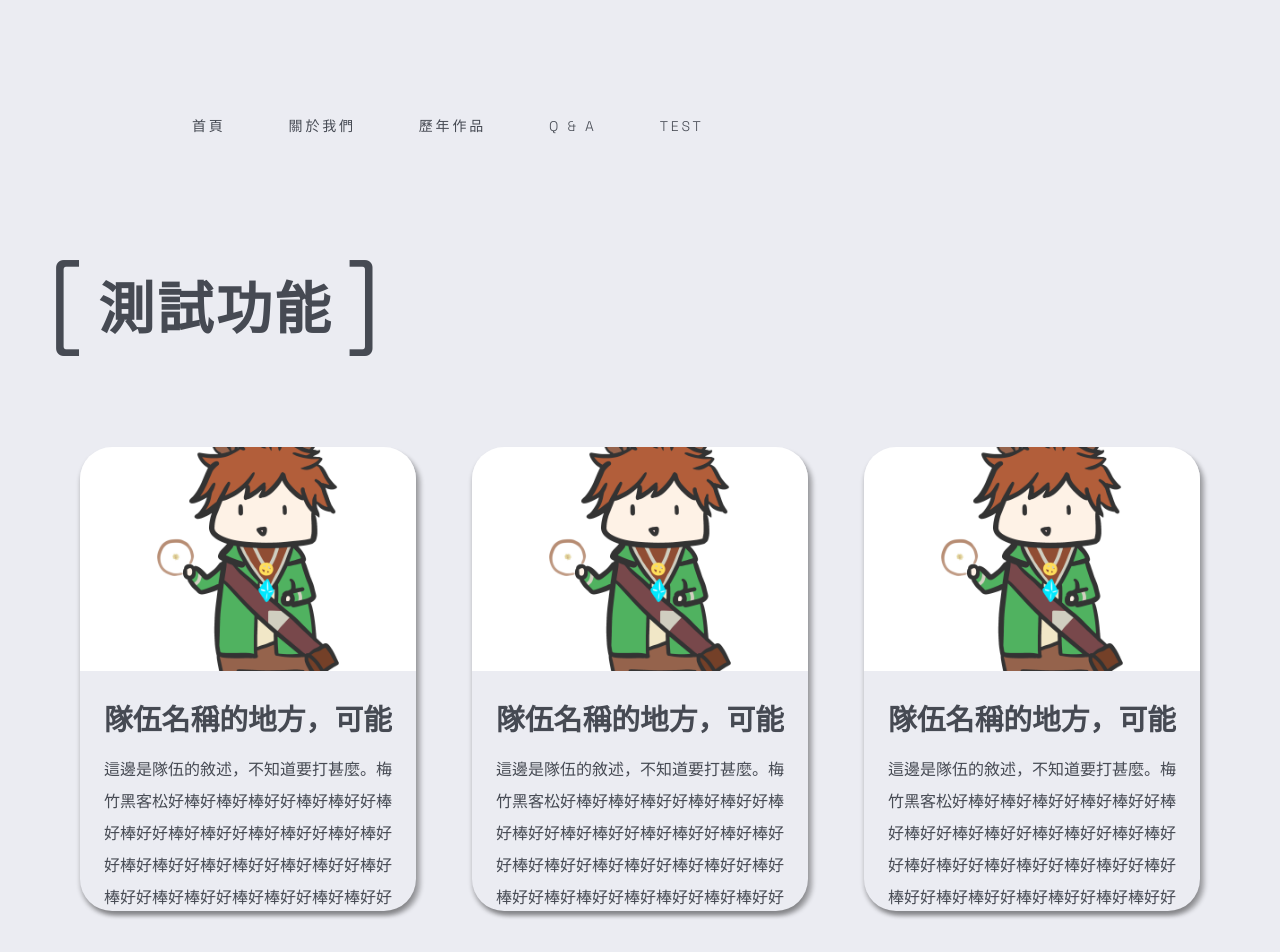
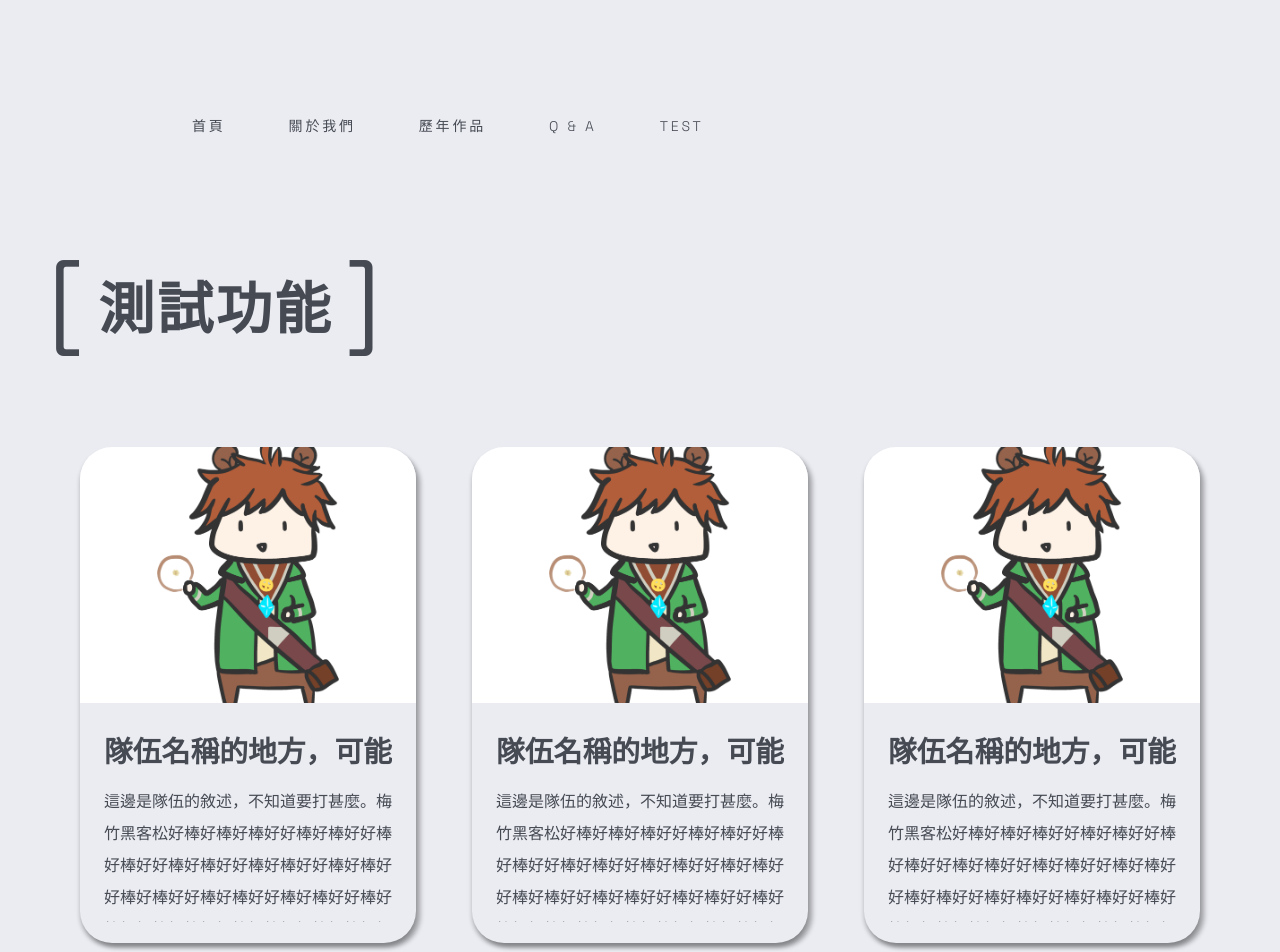
Before and after one commit to Official-Meichu-Hackathon/2023-mc-ten-year-web-v2, a Next.js app: page /test in a window 1280 px wide. Shown: the top 952 px of the page. Built offline with nearby package versions, Linux system fonts and the light colour scheme.

Commit message:
fix: img height, card content height

```diff
--- a/src/app/components/Team/Card.js
+++ b/src/app/components/Team/Card.js
@@ -8,20 +8,23 @@ export function CardV({img, title, contents, moreInfo, link}) {
         <Image
             src={img}
             alt="Ref image"
-            className="max-h-[20rem] aspect-3/2 max-h-full card-rounded object-cover"
+            className="aspect-3/2 max-h-[20rem] card-rounded object-cover h-[16rem]" /*具體的高度你再看要多少 rem*/
             priority
         />
         <div className="px-6 py-8 h-[15rem] overflow-hidden text-ellipsis">
           <div className="overflow-hidden">
             <div className="w-fit team-title pb-4 whitespace-nowrap text-ellipsis">{title}</div>
           </div>
-          <div className="h-full max-h-[5rem] text-ellipsis">
-            {contents.map((content, index) => (
-                <p key={index} className="">
-                  {content}
-                </p>
-            ))}
+          <div className="overflow-hidden">
+            <div className="h-full max-h-[8.5rem] text-ellipsis py-0">
+              {contents.map((content, index) => (
+                  <p key={index} className="">
+                    {content}
+                  </p>
+              ))}
+            </div>
           </div>
+
           {(moreInfo !== "") && (
               <Link href={link} className="place-self-end text-accent min-w-[20ch]">
                 {moreInfo}
```
